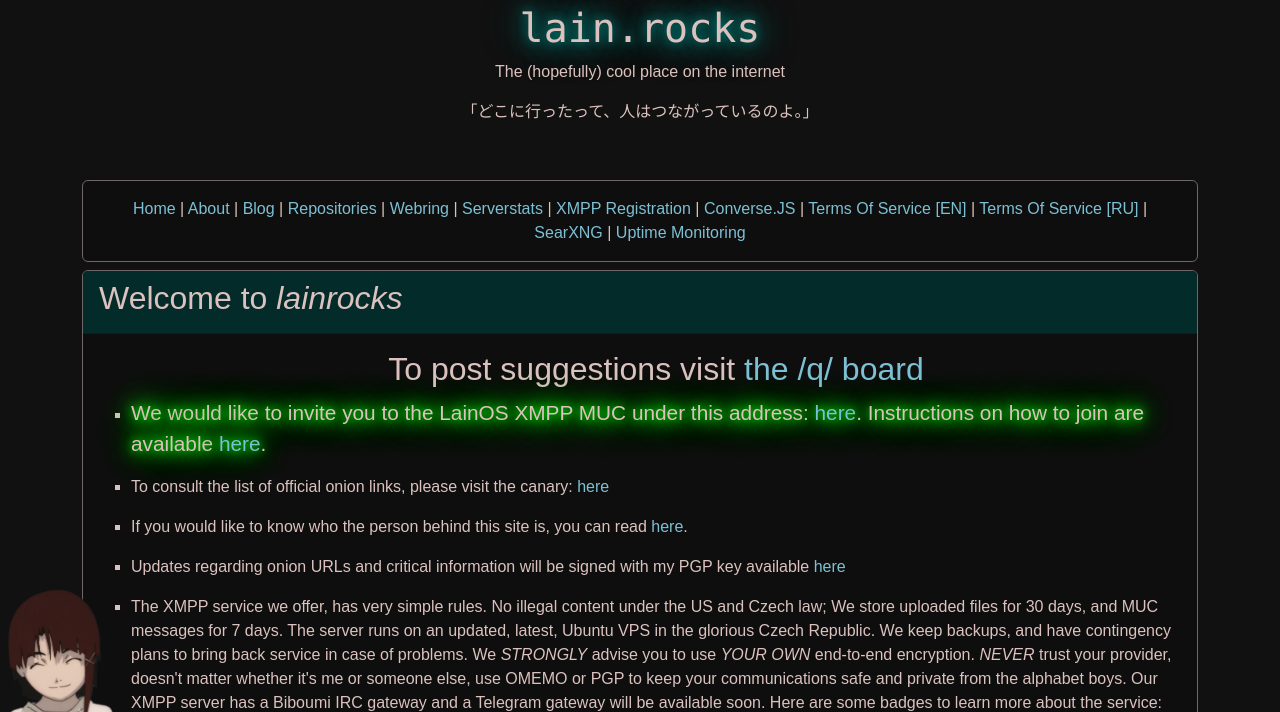
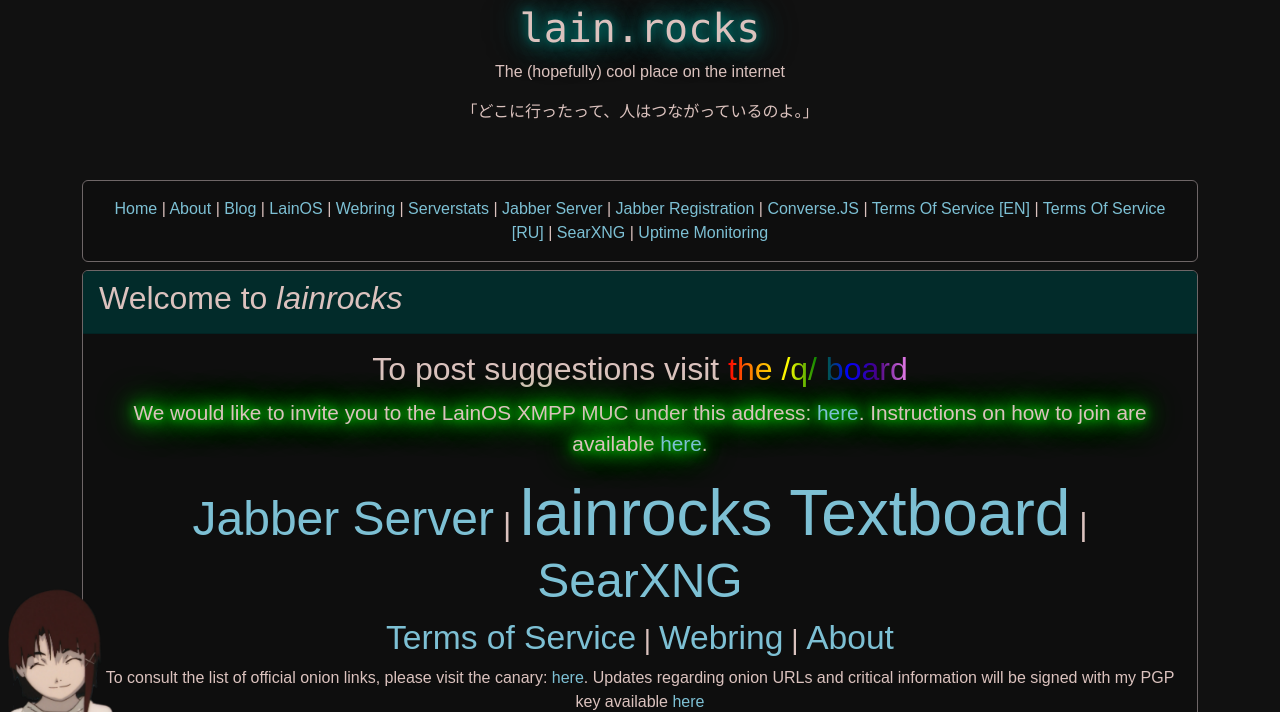
Before and after one commit to tyt4real/lainrocks, a PHP site: page / in a window 1280 px wide. Shown: the part 16-728 px from the top of the page. Run offline with PHP 8.4, Linux system fonts and the light colour scheme.

Commit message:
moved stuff around, ADDED RAINBOW TEXT! :3. xmpp server gets its own subpage

```diff
--- a/config.php
+++ b/config.php
@@ -16,7 +16,7 @@ return [
         'blog' => [
             'template' => 'blog.php.twig',
         ],
-        'repositories' => [
+        'LainOS' => [
             'template' => 'repositories.php.twig',
         ],
         'webring' => [
@@ -25,6 +25,9 @@ return [
         'serverstats' => [
             'template' => 'serverstats.php.twig',
         ],
+        'Jabber Server' => [
+            'template' => 'xmpp.twig',
+        ],
 
     ],
 ];
--- a/css/index.css
+++ b/css/index.css
@@ -221,3 +221,9 @@ ul {
     display: none;
   }
 }
+
+.rainbow-text {
+  background: linear-gradient(to right, red, orange, yellow, green, blue, indigo, violet);
+  -webkit-background-clip: text;
+  color: transparent;
+}
--- a/scripts/registerfunctionstwig.php
+++ b/scripts/registerfunctionstwig.php
@@ -199,7 +199,7 @@ function registerWithTwig()
         $pages = $config['pages'];
 
         $manualLinks = [
-            ['href' => './xmpp/register', 'label' => 'XMPP Registration', 'target' => '_blank'],
+            ['href' => './xmpp/register', 'label' => 'Jabber Registration', 'target' => '_blank'],
             ['href' => './xmpp/conversejs/', 'label' => 'Converse.JS', 'target' => '_blank'],
             ['href' => './sites/tos.html', 'label' => 'Terms Of Service [EN]', 'target' => '_blank'],
             ['href' => './sites/tos.ru.html', 'label' => 'Terms Of Service [RU]', 'target' => '_blank'],
--- a/sites/app.php.twig
+++ b/sites/app.php.twig
@@ -1,6 +1,8 @@
 {% extends "base.html.twig" %}
 
-{% block title %}Home{% endblock %}
+{% block title %}
+    Home
+{% endblock %}
 {% block head %}
     {{ parent() }}
     <!--empty for now lol-->
@@ -17,51 +19,32 @@
             <div class="card-header">
                 <h2>Welcome to <i>lainrocks</i></h2>
             </div>
-      <div class="card-body">
-        <ul>
+            <div class="card-body" style="text-align: center;">
                 <li style="list-style-type: none;">
                     <div style="text-align: center;">
-            <h2>To post suggestions visit <a href="https://boards.lain.rocks/q/" target="_blank">the /q/ board</a></h2>
+                        <h2>To post suggestions visit <a href="https://boards.lain.rocks/q/" target="_blank" class="rainbow-text">the /q/ board</a></h2>
                     </div>
                 </li>
-          <li>
+                <li style="list-style-type: none;">
                     <p class="glow" style="font-size: 1.3em">
                         We would like to invite you to the LainOS XMPP MUC under this address: <a href="xmpp:private-chat-c75bebbc-50f3-447d-811f-41f83de11811@conference.glcuf4hcwbm3lt6grg7jfwwus7sqpuojozfsnbzzcsf7vbm2jcfqckid.onion" target="about:_blank">here</a>.
                         Instructions on how to join are available <a href="https://de01.pixeldrain.com/d/fAC2VVnx">here</a>.
                     </p>
                 </li>
-          <li>
+                <div style="display: inline; text-align: center">
+                    <h2><a style="font-size: 1.5em;" href="./?page=Jabber+Server">Jabber Server</a> | <a style="font-size: 2em;" href="https://boards.lain.rocks/home">lainrocks Textboard</a> | <a style="font-size: 1.5em;" href="https://lain.rocks/searxng">SearXNG</a></h2>
+                    <h3><a style="font-size: 1.2em;" href="/sites/tos.html">Terms of Service</a> | <a style="font-size: 1.2em;" href="./?page=webring">Webring</a> | <a style="font-size: 1.2em;" href="./?page=about">About</a></h3>
+                </div>
                 <p>
-              To consult the list of official onion links, please visit the canary: <a href="./special/onion.txt">here</a>
-            </p>
-          </li>
-          <li>
-            <p>
-              If you would like to know who the person behind this site is, you can read <a href="https://lain.rocks/?page=about" target="_blank">here</a>.
-            </p>
-          </li>
-          <li>
-            <p>
+                    To consult the list of official onion links, please visit the canary: <a href="./special/onion.txt">here</a>.
                     Updates regarding onion URLs and critical information will be signed with my PGP key available <a href="./special/public.asc" target="_blank">here</a>
                 </p>
-          </li>
-          <li>
-            The XMPP service we offer, has very simple rules. No illegal content under the US and Czech law; We store uploaded files for 30 days, and MUC messages for 7 days. The server runs on an updated, latest, Ubuntu VPS in the glorious Czech Republic. We keep backups, and have contingency plans to bring back service in case of problems. We <i>STRONGLY</i> advise you to use <i>YOUR OWN</i> end-to-end encryption. <i>NEVER</i> trust your provider, doesn't matter whether it's me or someone else, use OMEMO or PGP to keep your communications safe and private from the alphabet boys.
-            Our XMPP server has a Biboumi IRC gateway and a Telegram gateway will be available soon.
-            Here are some badges to learn more about the service:
-            <ul>
-              <li><a href='https://compliance.conversations.im/server/lain.rocks'><img src='https://compliance.conversations.im/badge/lain.rocks'></a></li>
-              <li><a href="https://providers.xmpp.net/provider/lain.rocks/"><img alt="lain.rocks badge" src="https://data.xmpp.net/providers/v2/badges/lain.rocks.svg"></a></li>
-              <li><a href="https://xmppnetwork.goodbytes.im"><img alt="lain.rocks badge" src="https://xmppnetwork.goodbytes.im/badge/lain.rocks.svg"></a></li>
-            </ul>
-          </li>
-          <li>
                 <p>
-              The working commit for this page is: {{ checkCommit() }}</p>
-          </li>
-        </ul>
+                    The working commit for this page is:
+                    {{ checkCommit() }}
+                </p>
 
-      </div>
+
             </section>
             <section id="announcements" class="mt-2 card">
                 <div class="card-header announcement-card-header">
@@ -75,68 +58,6 @@
                             </ul>
                         </div>
                     </section>
-
-    <!-- <section id="services" class="mt-2 card">
-      <div class="card-header">
-        <div class="d-flex justify-content-between">
-          <div>
-            <h2>Services</h2>
-          </div>
-        </div>
-      </div>
-      <div class="card-body">
-        <ul>
-           <li>
-            Lainchan webring: <a href="./sites/webring.php" target="_blank">here</a>.
-          </li>
-          <li>
-            Public XMPP server: click
-            <a href="./xmpp/register" target="_blank">here</a>.
-            <ul>
-              <li>
-                Terms of service: click
-                <a href="./sites/tos.html" target="_blank">here</a>; Или по-русски: <a href="./sites/tos.ru.html" target="_blank">здесь</a>.
-              </li>
-              <li>
-                Converse.js XMPP web client: click
-                <a href="./xmpp/conversejs/" target="_blank">here</a>.
-              </li>
-              <li>
-                The XMPP servers has a Biboumi IRC gateway available, a Telegram gateway will be available soon.
-              </li>
-            </ul>
-          </li>
-          <li>
-            The lain.rocks blog: <a href="./sites/blog.php" target="_blank">here</a>
-          </li>
-          <li>
-            Server statistics: <a href="./sites/serverstats.php">here</a>.
-          </li>
-          <li>
-            Uptime page:
-            <a href="https://stats.uptimerobot.com/6eWo4s81Co" target="_blank">here</a>.
-          </li>
-        </ul>
-      </div>
-    </section> -->
-    <!-- <section class="mt-2 card">
-      <div class="card-header">
-        <h2>Stuff I like :3</h2>
-      </div>
-      <div class="card-body" style="text-align: center;">
-        <div class="row">
-          <div class="col-sm"><a href="https://haruhi.tv" target="_blank"><img src="https://haruhi.tv/img/fanclub.jpg" border="0" alt="ハルヒ特設ファンサイト"></a></div>
-          <div class="col-sm"><a href="https://lain.la"><img class="banner" src="https://0x19.org/lainring/images/lain-la.png" alt="lain.la"></a></div>
-          <div class="col-sm"><a href="https://sizeof.cat"><img class="banner" src="https://0x19.org/lainring/images/sizeofcat.gif" alt="sizeof(cat)"></a></div>
-          <div class="col-sm"><a href="https://agoraroad.neocities.org/"><img alt="Agora Road" src="./images/agorasecret.gif"></a></div>
-          <div class="col-sm"><a href="https://lainchan.org/"><img style="max-height: 60px; max-width: 240px;" src="./images/lainchan_tech.png" alt="Tech Focused Alt-Chan"></a></div>
-          <div class="col-sm"><a href="https://churchofturing.github.io/" class="whitelink">
-              <h3 class="glow">Church of Turing</h3>
-            </a>
-          </div>
-        </div>
-      </div>
-    </section> -->
                     <section class="mt-2 card">
                         <!-- im so sorry for adding this shit guys, im fucking poor -->
                         <div class="card-header">
```
Also changed, not shown: sites/repositories.php.twig (+10 -0 lines), sites/xmpp.twig (added, +60 -0 lines). Lines whose indentation alone changed are shown as unchanged.
